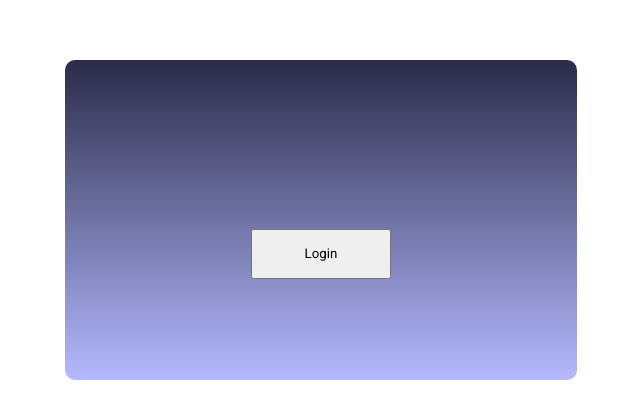
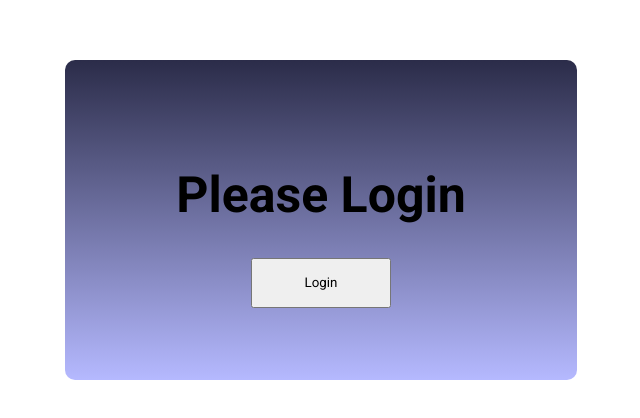
Before and after one commit to Govardhan447/login-logout, a React (Create React App) app: page / in a window 1280 px wide. Shown: the part 180-598 px from the top of the page, without its empty margins (319-959 px from the left). Built offline with nearby package versions, Linux system fonts and the light colour scheme; a web font is replaced by a local one.

Commit message:
Update index.js

```diff
--- a/src/components/Home/index.js
+++ b/src/components/Home/index.js
@@ -1,30 +1,39 @@
 import {Component} from 'react'
 
 import Message from '../Message'
-import Loginbutton from '../Login'
-import Logoutbutton from '../Logout'
+import LoginButton from '../Login'
+import LogoutButton from '../Logout'
 
 import './index.css'
 
-let message = null
 class Home extends Component {
-  state = {loginStatus: 'true'}
+  state = {loginStatus: true, message: 'Please Login'}
 
-  clickLogin = () => this.setState({loginStatus: 'true'})
+  clickLogin = () => {
+    this.setState({
+      loginStatus: false,
+      message: 'Please Login',
+    })
+  }
 
-  clickLogout = () => this.setState({loginStatus: 'false'})
+  clickLogout = () => {
+    this.setState({
+      loginStatus: true,
+      message: 'Welcome User',
+    })
+  }
 
   renderAuthButton = () => {
     const {loginStatus} = this.state
+
     if (loginStatus === true) {
-      message = 'Welcome User'
-      return <Logoutbutton onClick={this.clickLogout} />
+      return <LoginButton />
     }
-    message = 'Please Login'
-    return <Loginbutton onClick={this.clickLogin} />
+    return <LogoutButton />
   }
 
   render() {
+    const {message} = this.state
     return (
       <div className="bg-container">
         <div className="container">
```
